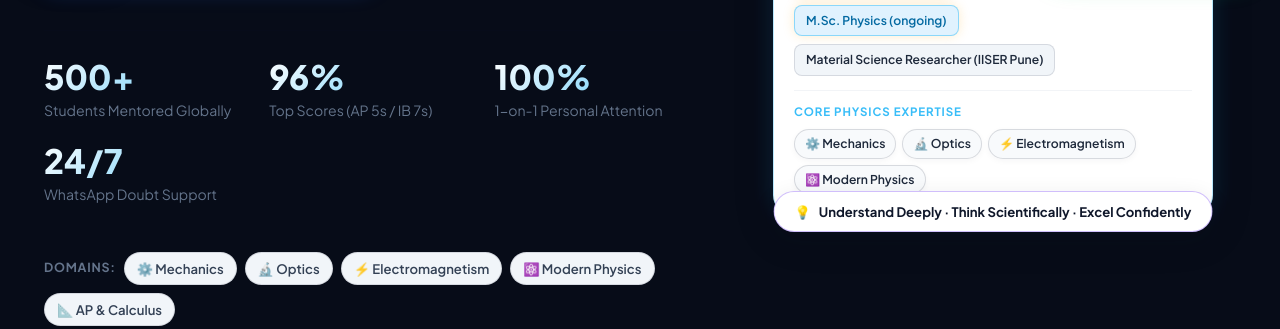
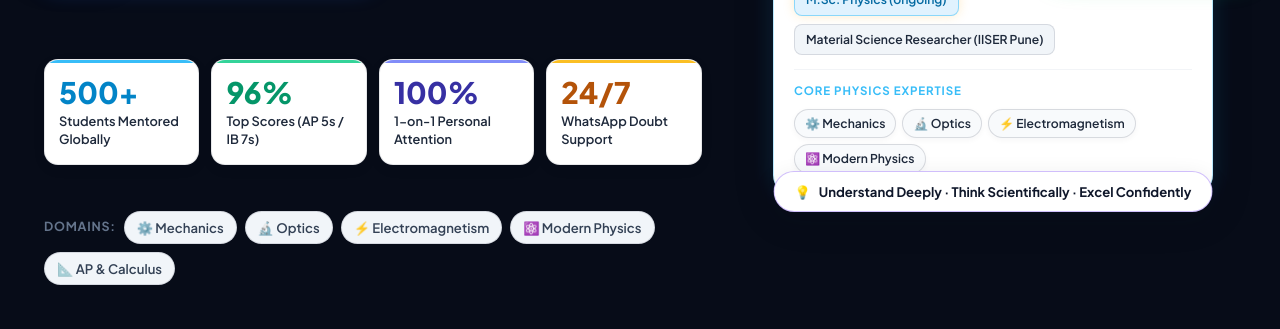
Before and after one commit to pramodnagdeve11-cloud/ace-your-physics, a plain HTML site: page index.html in a window 1280 px wide. Shown: the part 801-1130 px from the top of the page. Drawn offline with Linux system fonts and the light colour scheme.

Commit message:
Fix light theme contrast, readability and layout for hero 4-stat metrics cards

```diff
--- a/assets/css/styles.css
+++ b/assets/css/styles.css
@@ -530,25 +530,66 @@ body.light-theme .hero-pill {
 
 .hero-stats {
   display: grid;
-  grid-template-columns: repeat(3, 1fr);
-  gap: 18px;
-  margin-top: 18px;
-  padding-top: 24px;
+  grid-template-columns: repeat(4, 1fr);
+  gap: 12px;
+  margin-top: 24px;
+  padding-top: 22px;
   border-top: 1px solid var(--border-subtle);
 }
 
+.stat-item {
+  background: rgba(15, 23, 42, 0.65);
+  border: 1px solid rgba(148, 163, 184, 0.16);
+  border-radius: var(--radius-md);
+  padding: 16px 14px;
+  display: flex;
+  flex-direction: column;
+  justify-content: center;
+  transition: var(--transition);
+  position: relative;
+  overflow: hidden;
+  box-shadow: 0 4px 14px rgba(0, 0, 0, 0.25);
+}
+
+.stat-item::before {
+  content: '';
+  position: absolute;
+  top: 0;
+  left: 0;
+  right: 0;
+  height: 3px;
+  background: var(--stat-accent, #38bdf8);
+}
+
+.stat-item:nth-child(1) { --stat-accent: #38bdf8; }
+.stat-item:nth-child(2) { --stat-accent: #34d399; }
+.stat-item:nth-child(3) { --stat-accent: #818cf8; }
+.stat-item:nth-child(4) { --stat-accent: #fbbf24; }
+
+.stat-item:hover {
+  transform: translateY(-2px);
+  border-color: rgba(56, 189, 248, 0.4);
+  box-shadow: 0 10px 24px rgba(0, 0, 0, 0.4);
+}
+
 .stat-item h4 {
-  font-size: 2.1rem;
+  font-size: 1.85rem;
   font-weight: 800;
-  background: linear-gradient(135deg, #ffffff 0%, #38bdf8 100%);
-  -webkit-background-clip: text;
-  -webkit-text-fill-color: transparent;
-}
+  line-height: 1.1;
+  margin-bottom: 5px;
+}
+
+.stat-item:nth-child(1) h4 { color: #38bdf8; }
+.stat-item:nth-child(2) h4 { color: #34d399; }
+.stat-item:nth-child(3) h4 { color: #818cf8; }
+.stat-item:nth-child(4) h4 { color: #fbbf24; }
 
 .stat-item p {
-  font-size: 0.88rem;
-  color: #94a3b8;
-  margin-top: 2px;
+  font-size: 0.8rem;
+  color: #cbd5e1;
+  line-height: 1.35;
+  font-weight: 500;
+  margin: 0;
 }
 
 /* Hero Visual / Teacher Card */
@@ -1348,16 +1389,6 @@ body.light-theme .hero-pill {
   margin-bottom: 20px;
   border: 1px solid rgba(56, 189, 248, 0.35);
   box-shadow: 0 0 15px rgba(56, 189, 248, 0.2);
-}
-  border-radius: 12px;
-  background: rgba(56, 189, 248, 0.1);
-  color: var(--accent-blue);
-  display: flex;
-  align-items: center;
-  justify-content: center;
-  font-size: 1.4rem;
-  margin-bottom: 20px;
-  border: 1px solid rgba(56, 189, 248, 0.2);
 }
 
 .feature-box h4 {
@@ -2079,7 +2110,9 @@ body.light-theme .hero-pill {
 
   .hero-stats {
     width: 100%;
-    max-width: 500px;
+    max-width: 540px;
+    grid-template-columns: repeat(2, 1fr);
+    margin: 24px auto 0;
   }
 
   .about-grid {
@@ -2129,6 +2162,22 @@ body.light-theme .hero-pill {
     display: block;
   }
 
+  .hero-stats {
+    gap: 8px;
+  }
+
+  .stat-item {
+    padding: 12px 10px;
+  }
+
+  .stat-item h4 {
+    font-size: 1.55rem;
+  }
+
+  .stat-item p {
+    font-size: 0.74rem;
+  }
+
   .courses-grid {
     grid-template-columns: 1fr;
   }
@@ -2817,15 +2866,35 @@ body.light-theme .close-modal:hover {
 }
 
 body.light-theme .hero-stats {
-  border-top-color: rgba(15, 23, 42, 0.12);
+  border-top-color: rgba(15, 23, 42, 0.08);
+}
+
+body.light-theme .stat-item {
+  background: #ffffff;
+  border: 1px solid rgba(15, 23, 42, 0.1);
+  box-shadow: 0 4px 14px rgba(15, 23, 42, 0.05);
+}
+
+body.light-theme .stat-item:hover {
+  border-color: #0284c7;
+  box-shadow: 0 10px 24px rgba(2, 132, 199, 0.12);
 }
 
 body.light-theme .stat-item h4 {
-  color: #0f172a;
-}
+  background: none !important;
+  -webkit-background-clip: initial !important;
+  -webkit-text-fill-color: initial !important;
+  font-weight: 900 !important;
+}
+
+body.light-theme .stat-item:nth-child(1) h4 { color: #0284c7 !important; }
+body.light-theme .stat-item:nth-child(2) h4 { color: #059669 !important; }
+body.light-theme .stat-item:nth-child(3) h4 { color: #3730a3 !important; }
+body.light-theme .stat-item:nth-child(4) h4 { color: #b45309 !important; }
 
 body.light-theme .stat-item p {
-  color: #64748b;
+  color: #1e293b !important;
+  font-weight: 600 !important;
 }
 
 body.light-theme .cred-pill {
```
